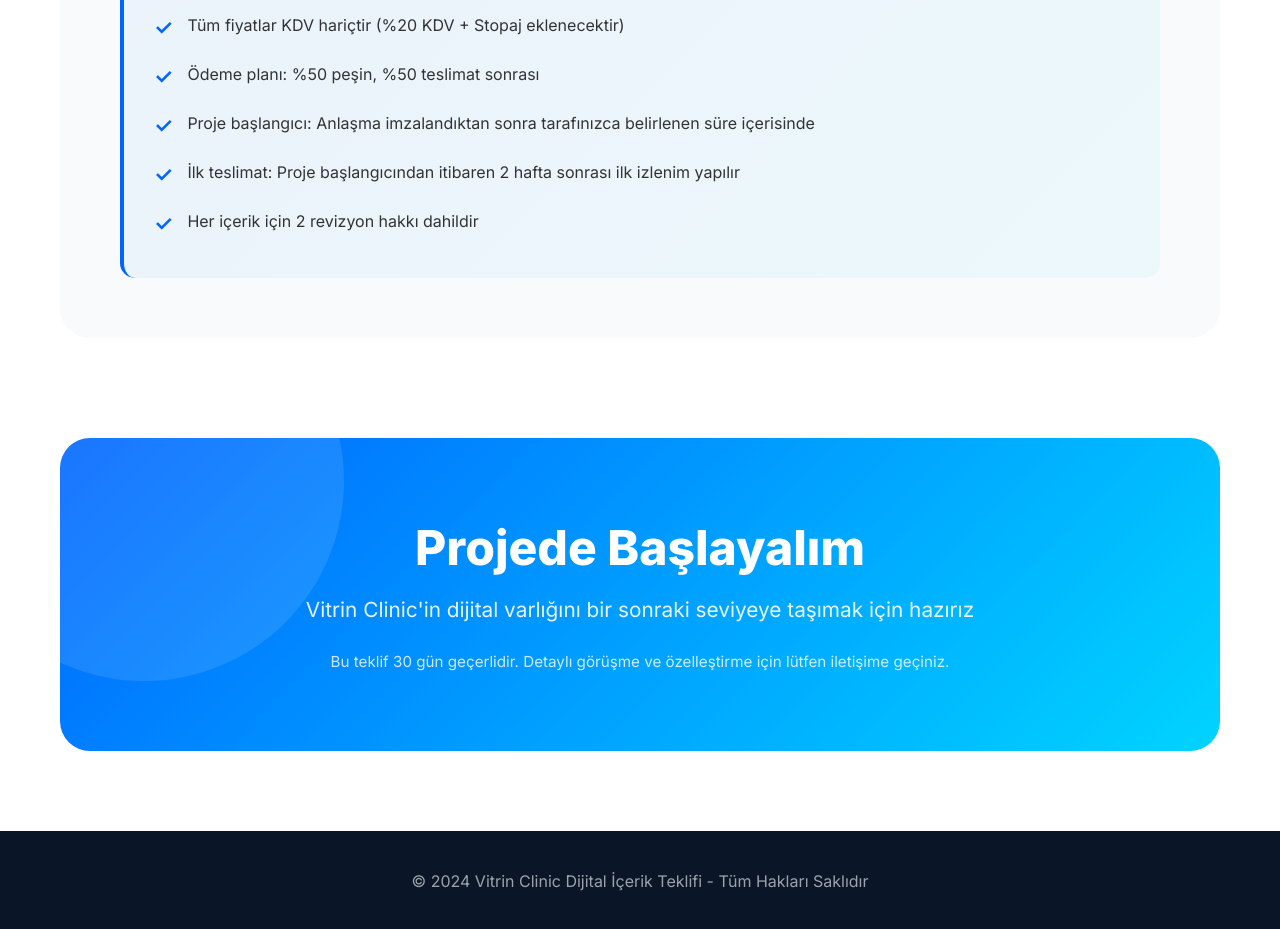
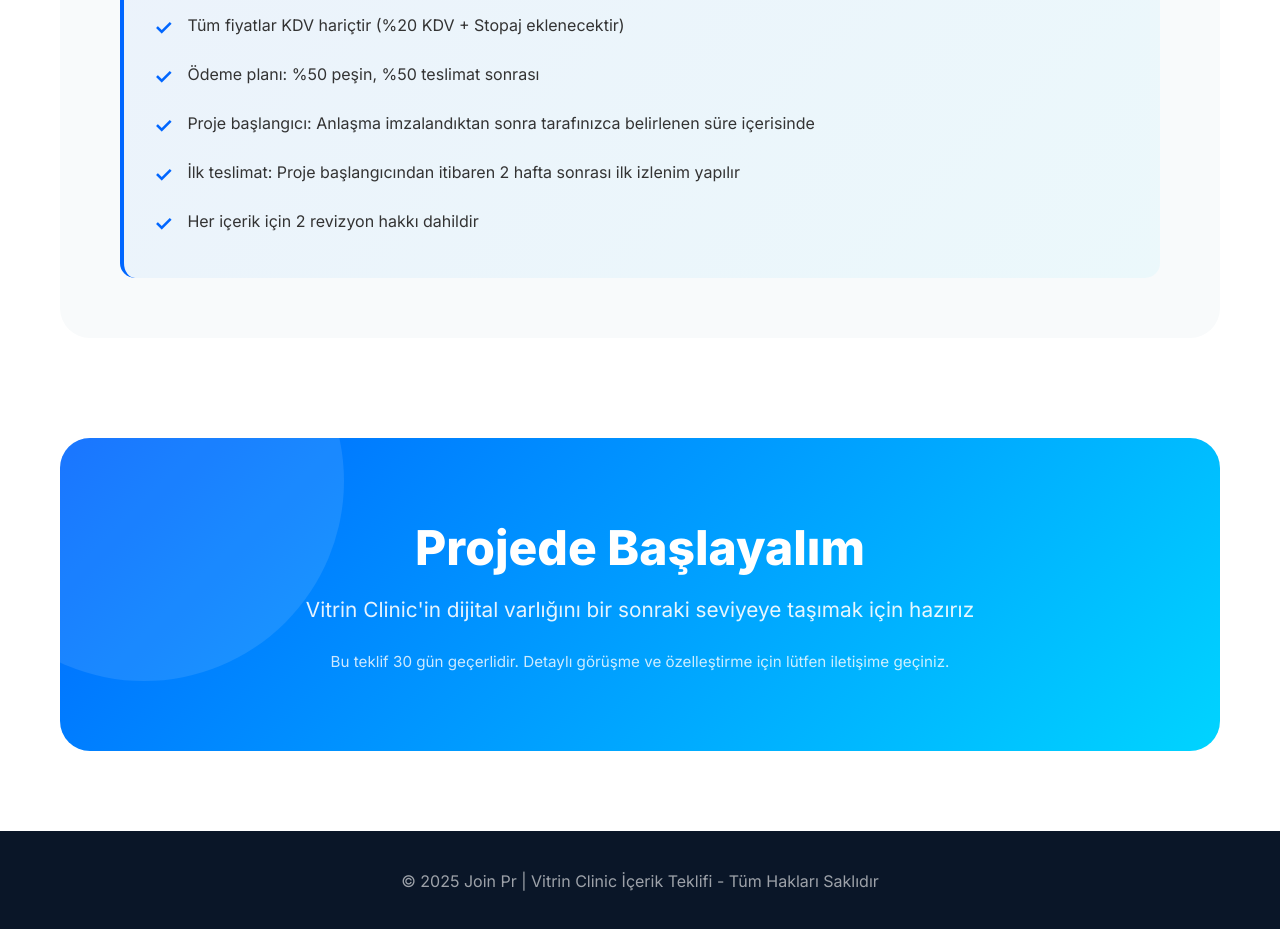
Before and after one commit to JoinPr/vitrin-clinic, a plain HTML site: page vitrin-klinik-teklif.html in a window 1280 px wide. Shown: the part 6146-7075 px from the top of the page. Drawn offline with Linux system fonts and the light colour scheme.

Commit message:
Footer güncellendi

```diff
--- a/vitrin-klinik-teklif.html
+++ b/vitrin-klinik-teklif.html
@@ -961,7 +961,7 @@
 
         <!-- Footer -->
         <div class="footer">
-            <p>© 2024 Vitrin Clinic Dijital İçerik Teklifi - Tüm Hakları Saklıdır</p>
+            <p>© 2025 Join Pr | Vitrin Clinic İçerik Teklifi - Tüm Hakları Saklıdır</p>
         </div>
     </div>
 
```
